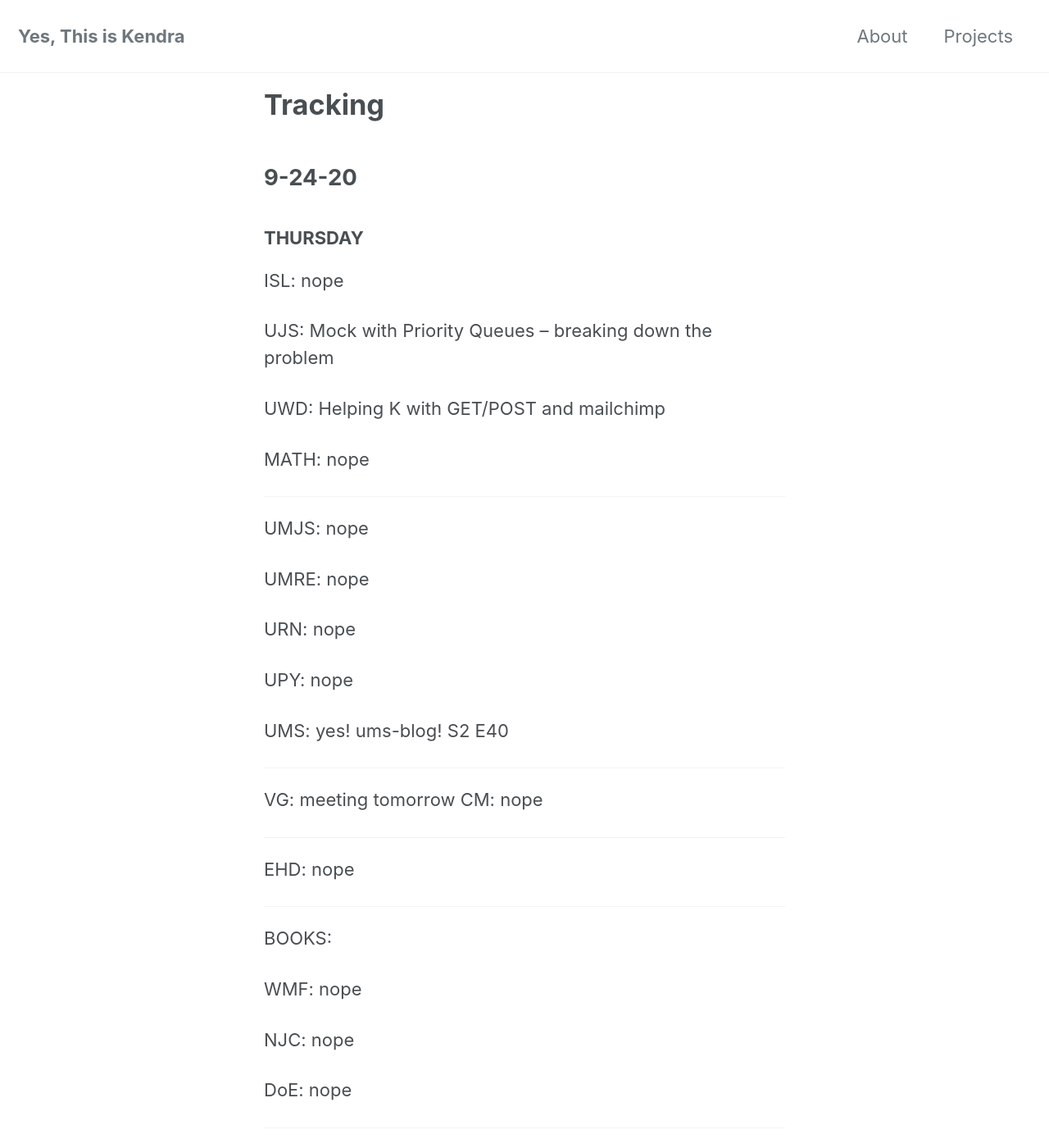
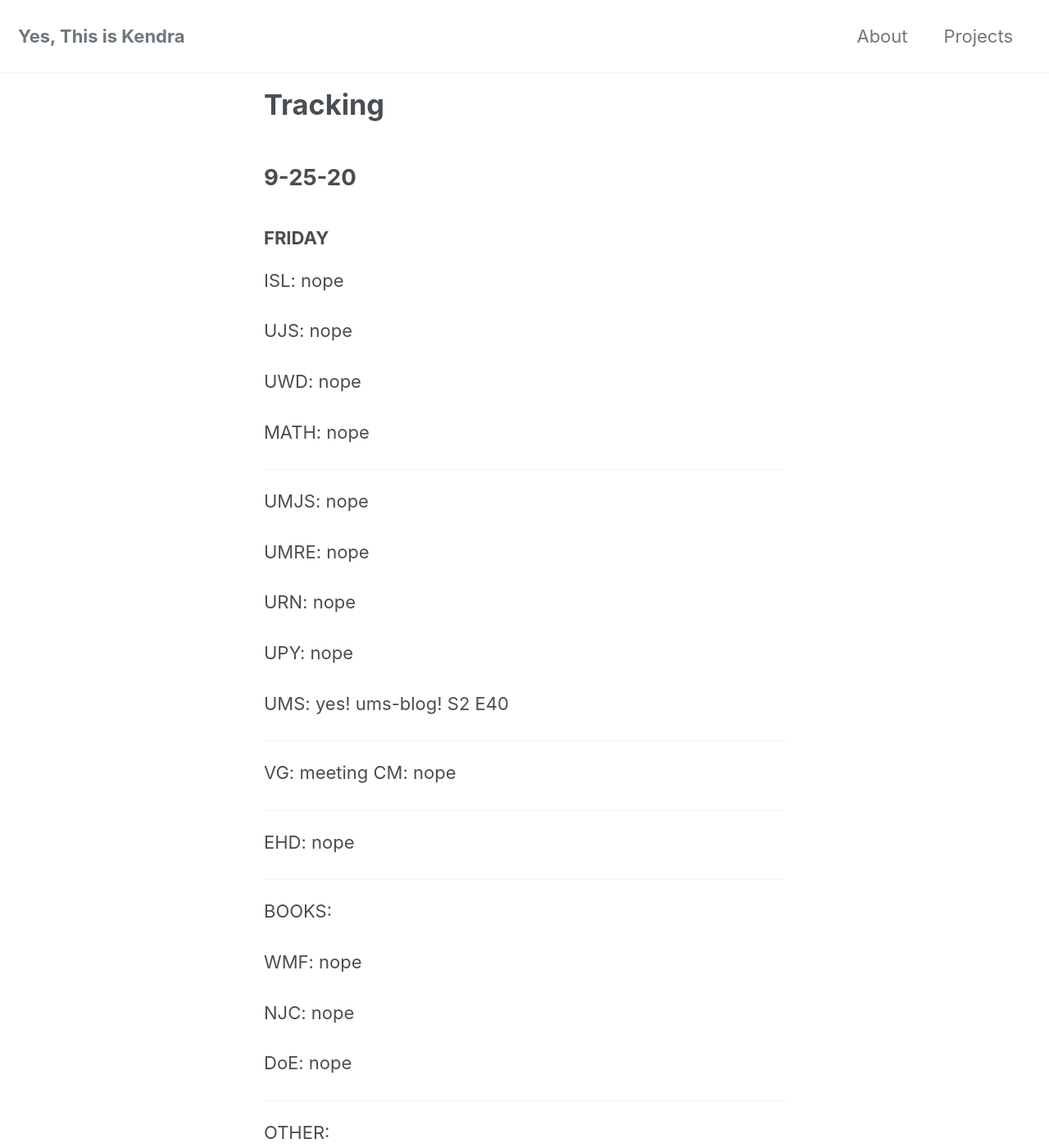
Before and after one commit to yesthisiskendra/yesthisiskendra.github.io, a Jekyll site: the page built from _pages/tracking.md, in a window 1280 px wide and 1400 px high. Shown: the whole window at 82% size. Built offline with Jekyll 4.4.1, drawn with Linux system fonts in a browser that asks for light colours; cached includes are drawn as plain includes; nearby versions of some CDN libraries.

Commit message:
Add tracking

```diff
--- a/_pages/tracking.md
+++ b/_pages/tracking.md
@@ -3,6 +3,55 @@ layout: home
 title: "Tracking"
 permalink: /tracking/
 ---
+
+## 9-25-20
+
+### FRIDAY
+
+ISL: nope
+
+UJS: nope
+
+UWD: nope
+
+MATH: nope
+
+---
+
+UMJS: nope
+
+UMRE: nope
+
+URN: nope
+
+UPY: nope
+
+UMS: yes! ums-blog! S2 E40
+
+---
+
+VG: meeting
+CM: nope
+
+---
+
+EHD: nope
+
+---
+
+BOOKS:
+
+WMF: nope
+
+NJC: nope
+
+DoE: nope
+
+---
+
+OTHER:
+
+CNLP: nope
 
 ## 9-24-20
 
```
